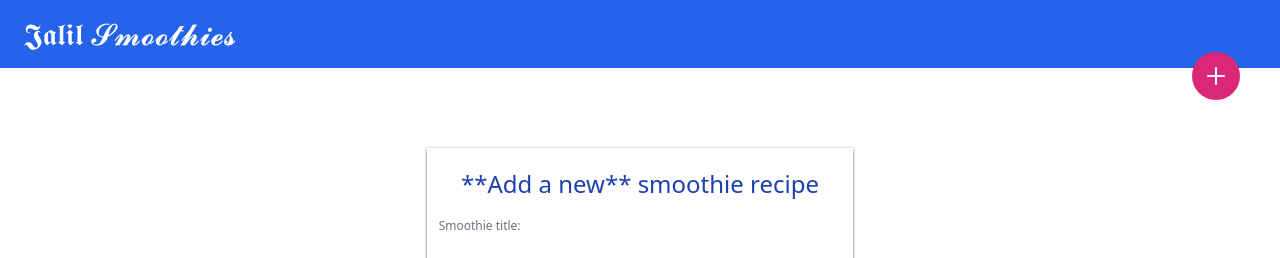
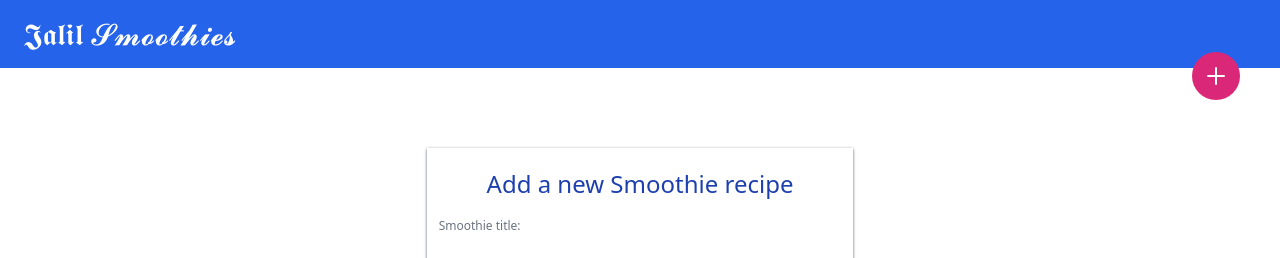
Before and after one commit to Abolfazl-JD/smoothies-Vite-Vue3-pwa-pinia-tailwindcss, a Vue app: page /add-smoothie in a window 1280 px wide. Shown: the top 258 px of the page. Built offline with nearby package versions, Linux system fonts and the light colour scheme.

Commit message:
create slot in smoothie form

```diff
--- a/src/components/SmoothieForm.vue
+++ b/src/components/SmoothieForm.vue
@@ -67,7 +67,9 @@ const uniqueSmoothieTitle = () => {
         <ToastAlert v-show="feedback">{{ feedback }}</ToastAlert>
     </transition>
     <div class="shadow shadow-gray-500 lg:w-1/3 md:w-1/2 sm:w-2/3 w-3/4 py-5 px-3 my-20 mx-auto">
-        <h2 class="text-blue-800 text-2xl text-center font-medium">**Add a new** smoothie recipe</h2>
+        <h2 class="text-blue-800 text-2xl text-center font-medium">
+            <slot name="title"></slot>
+        </h2>
         <form class="pt-3">
             <div class="relative">
                 <label for="title" class="text-gray-500 text-xs">Smoothie title:</label>
@@ -111,7 +113,9 @@ const uniqueSmoothieTitle = () => {
         <div class="form-control mt-5 w-full text-center">
             <button
             @click="addNewSmoothie"
-            class="py-2 px-4 bg-pink-600 text-white rounded text-sm shadow-md shadow-gray-400 hover:shadow-gray-500 transition ease-out duration-200">ADD SMOOTHIE</button>
+            class="py-2 px-4 bg-pink-600 text-white rounded text-sm shadow-md shadow-gray-400 hover:shadow-gray-500 transition ease-out duration-200">
+                <slot name="submitButton"></slot>
+            </button>
         </div>
     </div>
 </template>
--- a/src/views/addSmoothie.vue
+++ b/src/views/addSmoothie.vue
@@ -4,5 +4,8 @@ import SmoothieForm from '@/components/SmoothieForm.vue'
 </script>
 
 <template>
-    <SmoothieForm></SmoothieForm>
+    <SmoothieForm>
+        <template #title>Add a new Smoothie recipe</template>
+        <template #submitButton>ADD SMOOTHIE</template>
+    </SmoothieForm>
 </template>
```
